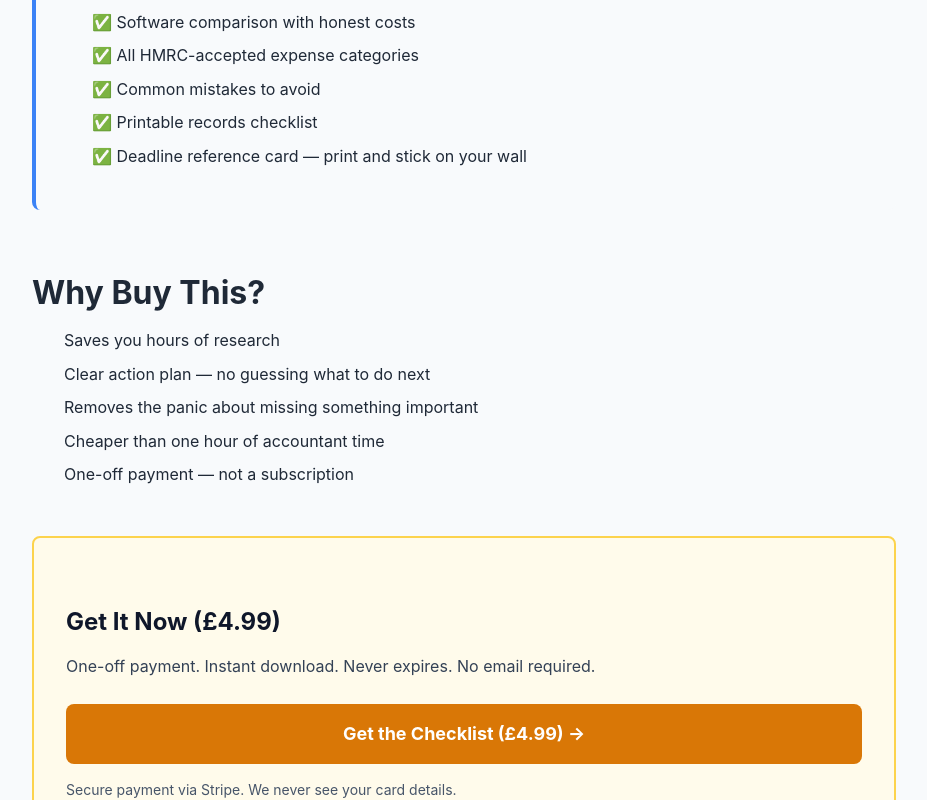
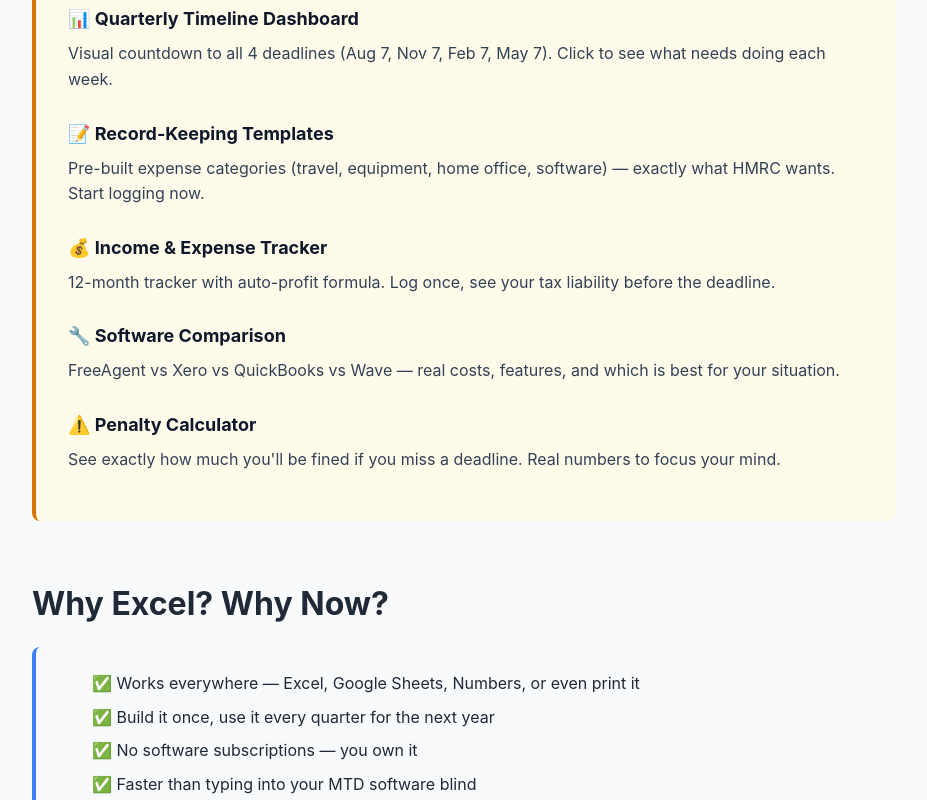
Before and after one commit to Tarrah4Tammwe/Making-Tax-Digital, a Next.js app: page /premium-checklist in a window 1280 px wide. Shown: the part 600-1400 px from the top of the page, without its empty margins (176-1103 px from the left). Built offline with nearby package versions, Linux system fonts and the light colour scheme.

Commit message:
Update page.js

```diff
--- a/app/premium-checklist/page.js
+++ b/app/premium-checklist/page.js
@@ -23,39 +23,66 @@ export default function PremiumChecklist() {
   }
 
   return (
-    <AnswerPageLayout h1="MTD Preparation Checklist">
-      <p className="text-xl font-semibold text-slate-700">£4.99 one-off payment. Instant PDF download. No account needed.</p>
-      <h2>What&apos;s Inside</h2>
+    <AnswerPageLayout h1="MTD Annual Toolkit">
+      <p className="text-xl font-semibold text-slate-700">£4.99 one-off payment. Instant Excel download. Works in Excel, Google Sheets, Numbers.</p>
+
+      <h2>What's Inside</h2>
+      <div className="bg-amber-50 p-8 rounded-lg border-l-4 border-amber-600 my-6">
+        <div className="space-y-4">
+          <div>
+            <h3 className="font-bold text-lg text-slate-900 mb-2">📊 Quarterly Timeline Dashboard</h3>
+            <p className="text-slate-700">Visual countdown to all 4 deadlines (Aug 7, Nov 7, Feb 7, May 7). Click to see what needs doing each week.</p>
+          </div>
+          <div>
+            <h3 className="font-bold text-lg text-slate-900 mb-2">📝 Record-Keeping Templates</h3>
+            <p className="text-slate-700">Pre-built expense categories (travel, equipment, home office, software) — exactly what HMRC wants. Start logging now.</p>
+          </div>
+          <div>
+            <h3 className="font-bold text-lg text-slate-900 mb-2">💰 Income & Expense Tracker</h3>
+            <p className="text-slate-700">12-month tracker with auto-profit formula. Log once, see your tax liability before the deadline.</p>
+          </div>
+          <div>
+            <h3 className="font-bold text-lg text-slate-900 mb-2">🔧 Software Comparison</h3>
+            <p className="text-slate-700">FreeAgent vs Xero vs QuickBooks vs Wave — real costs, features, and which is best for your situation.</p>
+          </div>
+          <div>
+            <h3 className="font-bold text-lg text-slate-900 mb-2">⚠️ Penalty Calculator</h3>
+            <p className="text-slate-700">See exactly how much you'll be fined if you miss a deadline. Real numbers to focus your mind.</p>
+          </div>
+        </div>
+      </div>
+
+      <h2>Why Excel? Why Now?</h2>
       <div className="bg-slate-50 p-6 rounded-lg border-l-4 border-blue-500 my-6">
         <ul>
-          <li>✅ Month-by-month action plan (now through April 2026)</li>
-          <li>✅ Every quarterly deadline for 2026/27</li>
-          <li>✅ Software comparison with honest costs</li>
-          <li>✅ All HMRC-accepted expense categories</li>
-          <li>✅ Common mistakes to avoid</li>
-          <li>✅ Printable records checklist</li>
-          <li>✅ Deadline reference card — print and stick on your wall</li>
+          <li>✅ Works everywhere — Excel, Google Sheets, Numbers, or even print it</li>
+          <li>✅ Build it once, use it every quarter for the next year</li>
+          <li>✅ No software subscriptions — you own it</li>
+          <li>✅ Faster than typing into your MTD software blind</li>
+          <li>✅ Proof you've got your records organized if HMRC ever asks</li>
+          <li>✅ Reusable templates you can adapt for your business</li>
         </ul>
       </div>
-      <h2>Why Buy This?</h2>
+
+      <h2>Who Is This For?</h2>
       <ul>
-        <li>Saves you hours of research</li>
-        <li>Clear action plan — no guessing what to do next</li>
-        <li>Removes the panic about missing something important</li>
-        <li>Cheaper than one hour of accountant time</li>
-        <li>One-off payment — not a subscription</li>
+        <li><strong>Freelancers hitting £50k+</strong> who just registered or about to register</li>
+        <li><strong>Partnerships and directors</strong> facing MTD for the first time</li>
+        <li><strong>Anyone who hates faffing with software</strong> — get the data ready first, feed it in later</li>
+        <li><strong>People who want a paper trail</strong> — this is it</li>
       </ul>
-      <div className="mt-12 p-8 bg-amber-50 rounded-lg border-2 border-amber-300">
-        <h3 className="text-2xl font-bold mb-4 text-slate-900">Get It Now (£4.99)</h3>
-        <p className="text-slate-700 mb-6">One-off payment. Instant download. Never expires. No email required.</p>
+
+      <div className="mt-12 p-8 bg-gradient-to-r from-amber-50 to-orange-50 rounded-lg border-2 border-amber-300">
+        <h3 className="text-2xl font-bold mb-2 text-slate-900">MTD Annual Toolkit</h3>
+        <p className="text-lg font-semibold text-amber-900 mb-6">£4.99 — Use it forever</p>
         <button
           onClick={handleCheckout}
           disabled={loading}
-          className="bg-amber-600 text-white px-8 py-4 rounded-lg font-bold text-lg hover:bg-amber-700 disabled:opacity-60 w-full"
+          className="bg-amber-600 text-white px-8 py-4 rounded-lg font-bold text-lg hover:bg-amber-700 disabled:opacity-60 w-full transition transform hover:scale-105"
         >
-          {loading ? 'Redirecting to checkout…' : 'Get the Checklist (£4.99) →'}
+          {loading ? 'Redirecting to checkout…' : 'Get the Toolkit (£4.99) →'}
         </button>
-        <p className="text-sm text-slate-600 mt-4">Secure payment via Stripe. We never see your card details.</p>
+        <p className="text-sm text-slate-600 mt-4">✓ Secure Stripe payment ✓ Instant download ✓ No email needed ✓ Works forever</p>
       </div>
     </AnswerPageLayout>
   )
```
